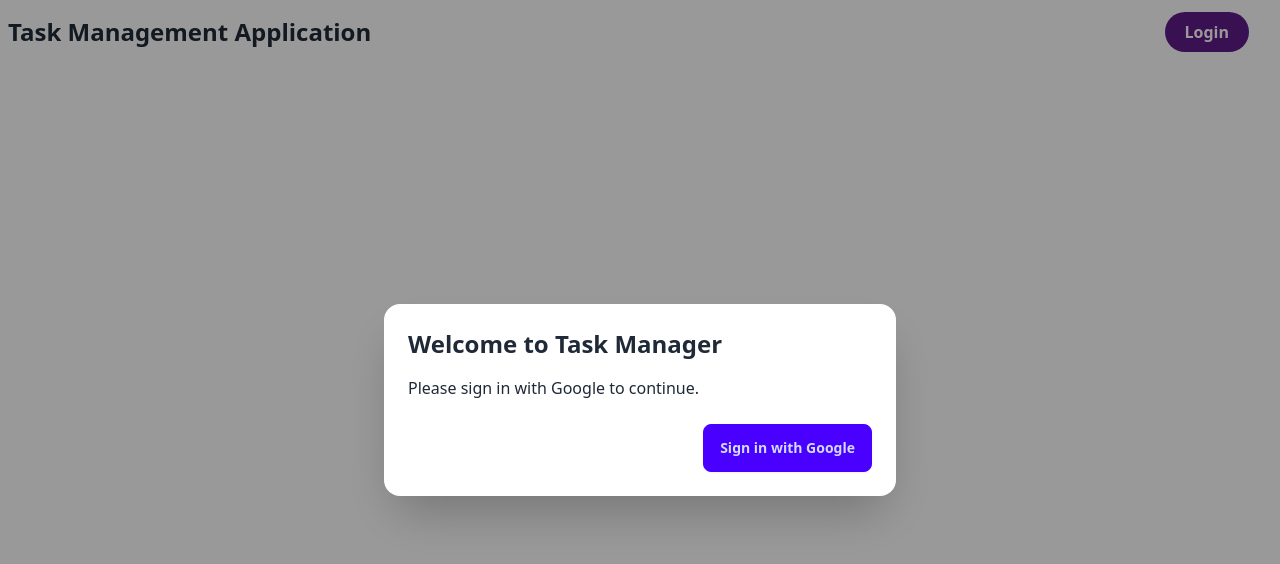
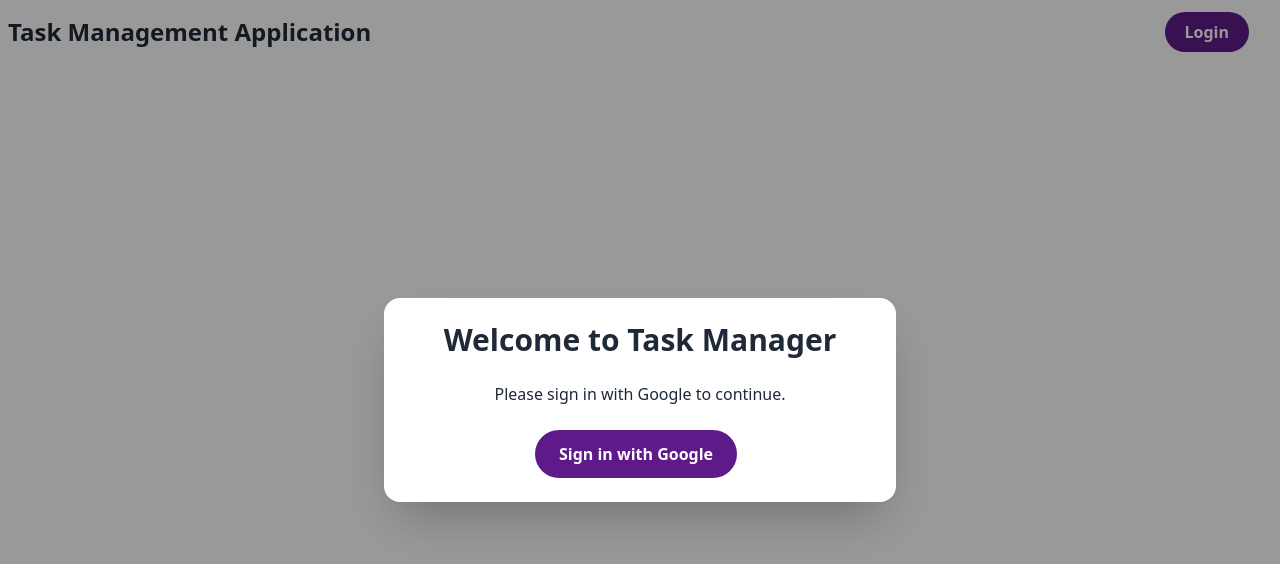
Before and after one commit to khushiiakter/Task-Management-Application, a React (Vite) app: page / in a window 1280 px wide. Shown: the top 564 px of the page. Built offline with nearby package versions, Linux system fonts and the light colour scheme; no server answers.

Commit message:
added env file

```diff
--- a/src/firebase/firebase.config.js
+++ b/src/firebase/firebase.config.js
@@ -5,12 +5,12 @@ import { initializeApp } from "firebase/app";
 
 // Your web app's Firebase configuration
 const firebaseConfig = {
-  apiKey: "AIzaSyAT-_M_olCCMI_r8KBQubC7TfmXtZKpz2U",
-  authDomain: "job-task-scic-9362e.firebaseapp.com",
-  projectId: "job-task-scic-9362e",
-  storageBucket: "job-task-scic-9362e.firebasestorage.app",
-  messagingSenderId: "1011619180510",
-  appId: "1:1011619180510:web:8ea2a56426feb1bd98b74f"
+  apiKey: import.meta.env.VITE_apiKey,
+  authDomain: import.meta.env.VITE_authDomain,
+  projectId: import.meta.env.VITE_projectId,
+  storageBucket: import.meta.env.VITE_storageBucket,
+  messagingSenderId: import.meta.env.VITE_messagingSenderId,
+  appId: import.meta.env.VITE_appId
 };
 
 // Initialize Firebase
--- a/src/pages/Login.jsx
+++ b/src/pages/Login.jsx
@@ -7,12 +7,12 @@ const Login = () => {
     return (
         <>
 
-          <dialog id="login_modal" className="modal modal-open">
-            <div className="modal-box">
-              <h2 className="text-2xl font-bold mb-4">Welcome to Task Manager</h2>
+          <dialog id="login_modal" className="modal modal-open ">
+            <div className="modal-box text-center space-y-6">
+              <h2 className="text-3xl font-bold mb-4">Welcome to Task Manager</h2>
               <p className="mb-4">Please sign in with Google to continue.</p>
-              <div className="modal-action">
-                <button onClick={handleGoogleLogin} className="btn btn-primary">
+              <div className="modal-action flex justify-center">
+                <button onClick={handleGoogleLogin} className=" py-3  mr-2 text-sm md:text-base text-white bg-[#5f1a89] font-semibold hover:bg-[#0F1035] rounded-full px-6  hover:border-white ">
                   Sign in with Google
                 </button>
               </div>
```
